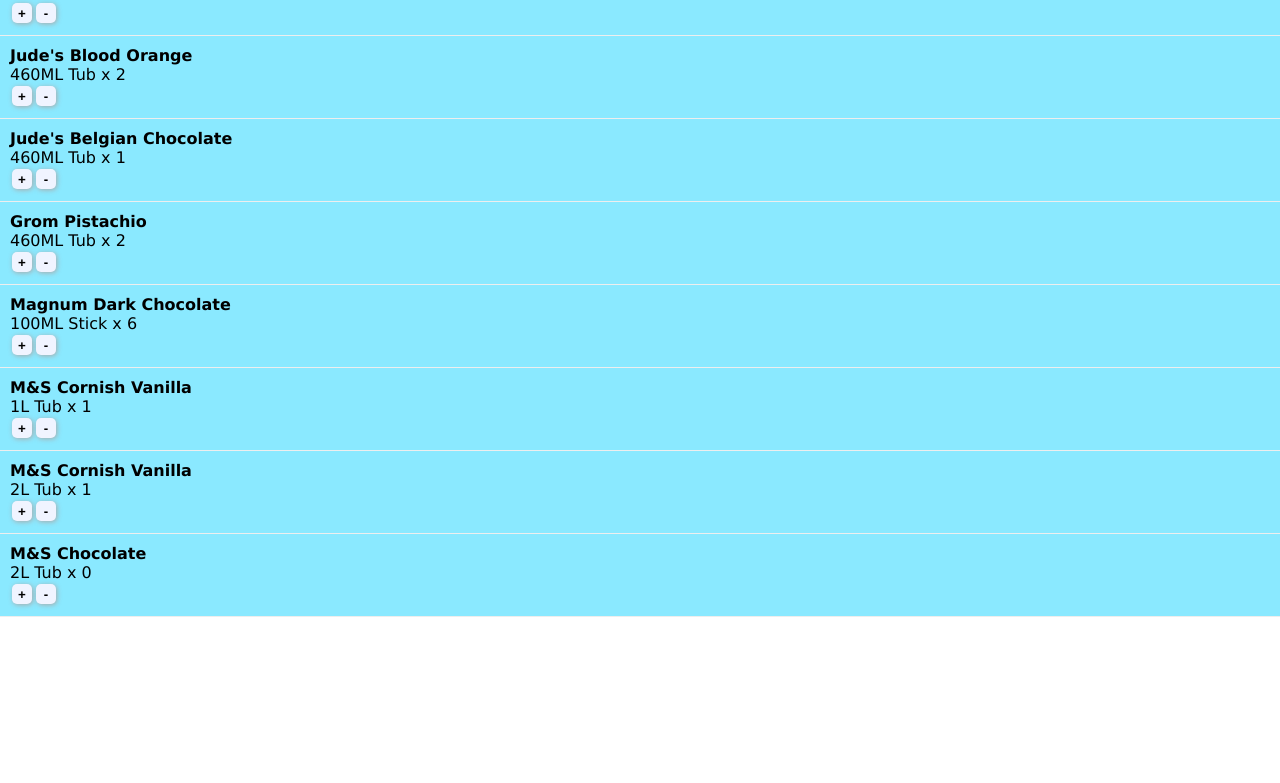
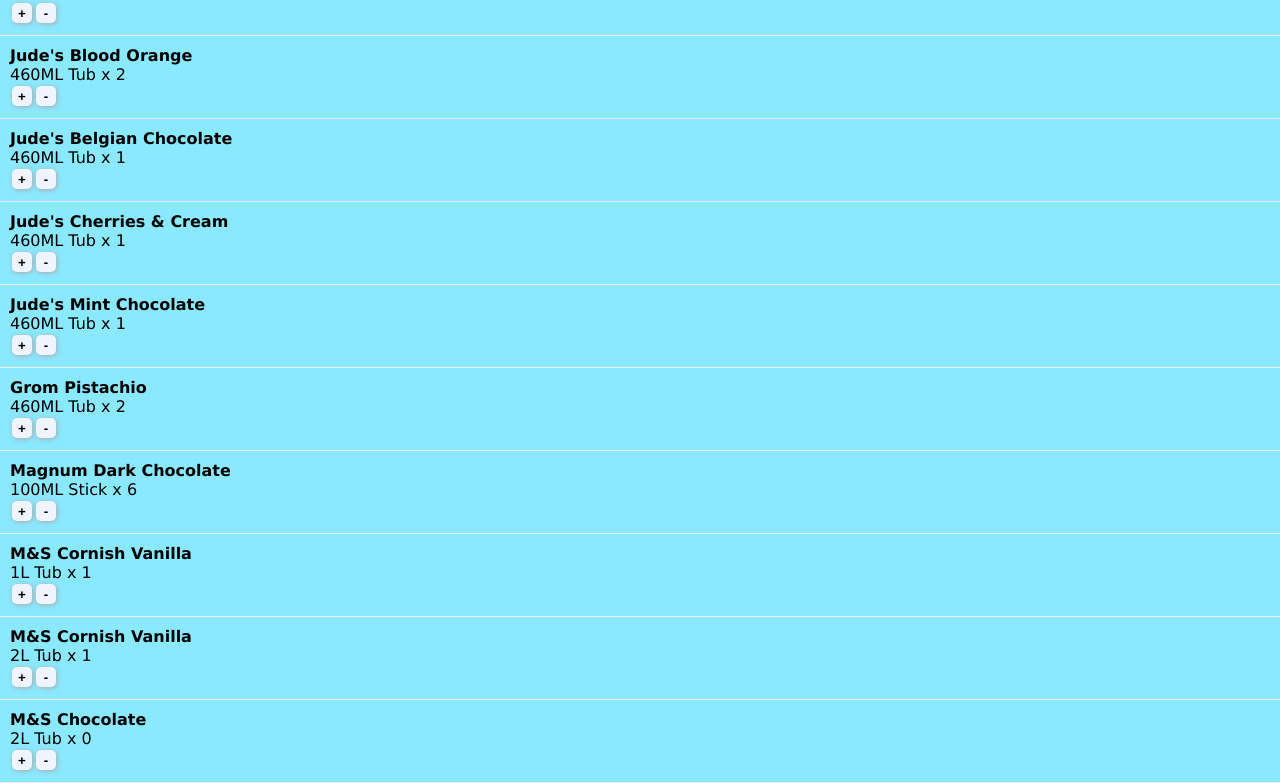
Before and after one commit to bhallaarjun/ice-cream-stock, a React (Vite) app: page / in a window 1280 px wide. Shown: the part 712-1495 px from the top of the page. Before the commit the page ends 1329 px from the top, so only its background shows below. Built offline with nearby package versions, Linux system fonts and the light colour scheme.

Commit message:
Added functionality for add / remove buttons

```diff
--- a/src/components/AddBtn.jsx
+++ b/src/components/AddBtn.jsx
@@ -1,7 +1,11 @@
-const AddBtn = () => {
+const AddBtn = ({ iceCream, onAddOne }) => {
+  const handleClick = () => {
+    onAddOne(iceCream);
+  };
+
   return (
     <>
-      <button>+</button>
+      <button onClick={handleClick}>+</button>
     </>
   );
 };
--- a/src/components/IceCreamList.jsx
+++ b/src/components/IceCreamList.jsx
@@ -2,27 +2,56 @@ import AddBtn from "./AddBtn";
 import RemoveBtn from "./RemoveBtn";
 import IceCream from "./IceCream";
 
-const IceCreamList = ({ iceCreams, searchText, inStockOnly }) => {
+//Displays a list of ice creams based on the current search and filter criteria.
+const IceCreamList = ({ iceCreams, setIceCreams, searchText, inStockOnly }) => {
   const rows = [];
+  const handleAddOne = (iceCreamToUpdate) => {
+    setIceCreams((prevIceCreams) =>
+      prevIceCreams.map((iceCream) =>
+        iceCream === iceCreamToUpdate
+          ? { ...iceCream, quantity: iceCream.quantity + 1 }
+          : iceCream,
+      ),
+    );
+  };
+  const handleRemoveOne = (iceCreamToUpdate) => {
+    setIceCreams((prevIceCreams) =>
+      prevIceCreams.map((iceCream) =>
+        iceCream === iceCreamToUpdate && iceCream.quantity > 0
+          ? { ...iceCream, quantity: iceCream.quantity - 1 }
+          : iceCream,
+      ),
+    );
+  };
   iceCreams.forEach((iceCream) => {
+    // Check if the ice cream matches the search text in any of its properties
     if (
       !iceCream.brand.toLowerCase().includes(searchText.toLowerCase()) &&
       !iceCream.flavour.toLowerCase().includes(searchText.toLowerCase()) &&
       !iceCream.category.toLowerCase().includes(searchText.toLowerCase())
     ) {
-      return;
+      return; // Skip this item if it doesn't match the search text
     }
+    // If the "inStockOnly" filter is enabled, skip items that are not in stock
     if (inStockOnly && !iceCream.stocked) {
       return;
     }
+
+    // Add the filtered ice cream item to the rows array
     rows.push(
       <div className="ice-cream-item">
         <IceCream
           iceCream={iceCream}
           key={iceCream.brand + iceCream.flavour + iceCream.category}
         />
-        <AddBtn />
-        <RemoveBtn />
+        <AddBtn
+          iceCream={iceCream}
+          onAddOne={handleAddOne}
+        />
+        <RemoveBtn
+          iceCream={iceCream}
+          onRemoveOne={handleRemoveOne}
+        />
       </div>,
     );
   });
--- a/src/components/IceCreamStock.jsx
+++ b/src/components/IceCreamStock.jsx
@@ -79,6 +79,20 @@ const IceCreamStock = () => {
     },
     {
       category: "460ML Tub",
+      quantity: 1,
+      brand: "Jude's",
+      flavour: "Cherries & Cream",
+      stocked: true,
+    },
+    {
+      category: "460ML Tub",
+      quantity: 1,
+      brand: "Jude's",
+      flavour: "Mint Chocolate",
+      stocked: true,
+    },
+    {
+      category: "460ML Tub",
       quantity: 2,
       brand: "Grom",
       flavour: "Pistachio",
@@ -114,8 +128,8 @@ const IceCreamStock = () => {
     },
   ]);
 
-  // Function to handle adding a new ice cream to the stock when the 'new entry's
-  // button is clicked
+  // Function to handle adding a new ice cream to the stock when the
+  // 'new entry' button is clicked
   const handleAddIceCream = (newIceCream) => {
     setIceCreams([...iceCreams, newIceCream]);
   };
@@ -136,6 +150,7 @@ const IceCreamStock = () => {
       </div>
       <IceCreamList
         iceCreams={iceCreams}
+        setIceCreams={setIceCreams}
         searchText={searchText}
         inStockOnly={inStockOnly}
       />
--- a/src/components/RemoveBtn.jsx
+++ b/src/components/RemoveBtn.jsx
@@ -1,7 +1,10 @@
-const RemoveBtn = () => {
+const RemoveBtn = ({ iceCream, onRemoveOne }) => {
+  const handleClick = () => {
+    onRemoveOne(iceCream);
+  };
   return (
     <>
-      <button>-</button>
+      <button onClick={handleClick}>-</button>
     </>
   );
 };
--- a/src/components/SearchBar.jsx
+++ b/src/components/SearchBar.jsx
@@ -1,5 +1,7 @@
 import { useState, useEffect } from "react";
 
+// Provides a search bar and filter checkbox for users to search and
+// filter ice cream stock.
 const SearchBar = ({
   searchText,
   inStockOnly,
```
